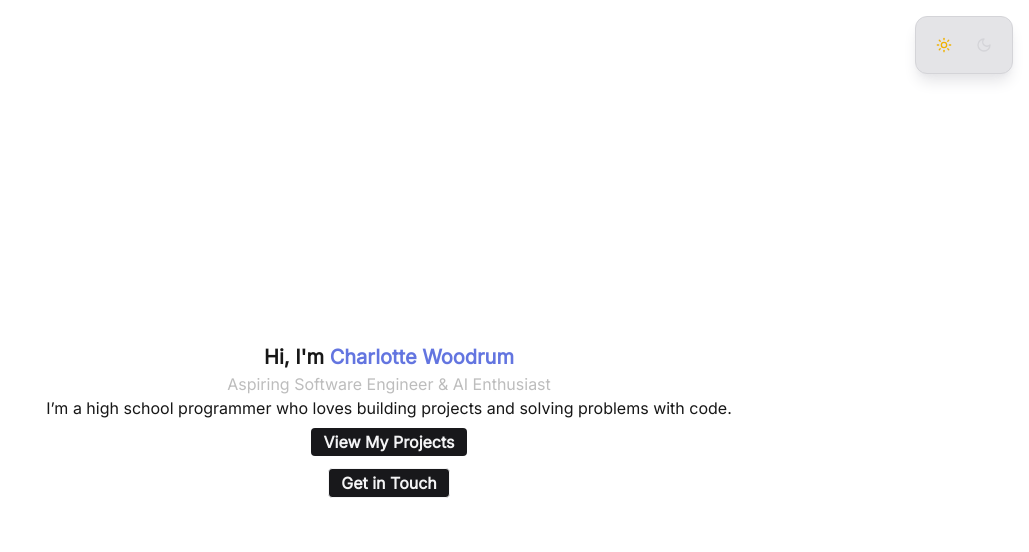
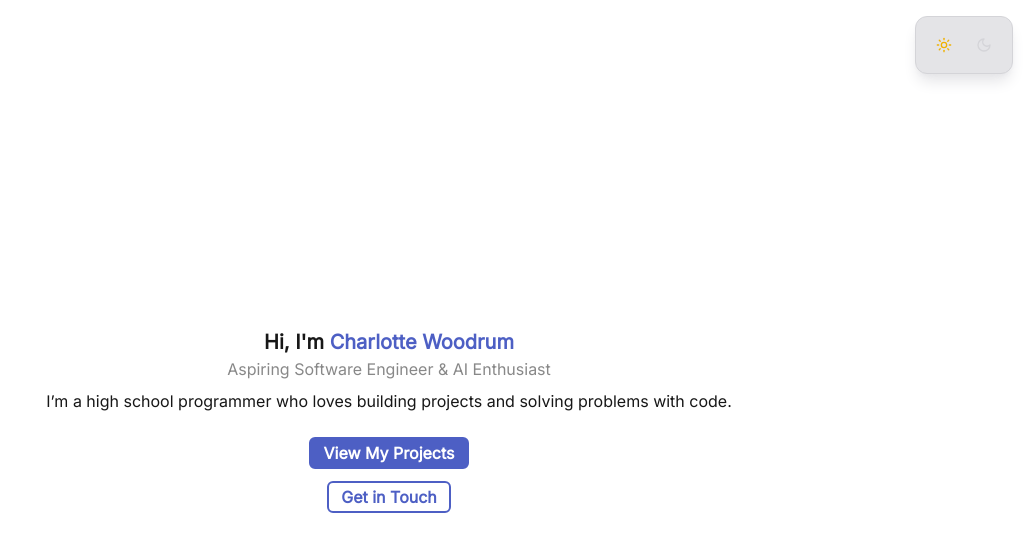
Before and after one commit to 108charlotte/new-portfolio, a Next.js app in the folder personal-website/: page / in a window 1280 px wide. Shown: the top 552 px of the page, without its empty margins (251-1280 px from the left). Built offline with nearby package versions, Linux system fonts and the light colour scheme.

Commit message:
styled buttons

```diff
--- a/personal-website/app/Hero.js
+++ b/personal-website/app/Hero.js
@@ -1,10 +1,6 @@
 import {motion} from "framer-motion";
 
 export default function Hero({ isDarkMode }) {
-  const button = isDarkMode
-    ? "bg-zinc-100 text-zinc-900 hover:bg-zinc-300"
-    : "bg-zinc-900 text-zinc-100 hover:bg-zinc-600";
-
   return (
     <motion.section
       id="hero"
@@ -23,18 +19,21 @@ export default function Hero({ isDarkMode }) {
       <h3 className="headline">
         Aspiring Software Engineer & AI Enthusiast
       </h3>
-      <p className="summary text-center">
+      <p className="summary text-center mt-2">
         I’m a high school programmer who loves building projects and solving problems with code.
       </p>
       <a
         href="#projects"
-        className={`projects-button inline-block px-3 py-0.5 mt-2 font-bold rounded transition ${button}`}
+        className="projects-button"
       >
         View My Projects
       </a>
       <a
         href="#contact"
-        className={`contact-button inline-block px-3 py-0.5 mt-3 border-1 font-bold rounded transition ${button}`}
+        className="contact-button inline-block px-3 py-0.5 mt-3 font-bold rounded transition"
+        style={{
+          border: "2px solid var(--accent-color)"
+        }}
       >
         Get in Touch
       </a>
--- a/personal-website/app/globals.css
+++ b/personal-website/app/globals.css
@@ -19,6 +19,7 @@
   --in-between-background: #626262;
   --lighter-background: #888888;
   --accent-color: #6375e0;
+  --headline-color: var(--in-between-background);
 }
 
 .light {
@@ -27,7 +28,8 @@
   --light-background: #e5e5e5;
   --in-between-background: #bdbdbd;
   --lighter-background: #f3f3f3;
-  --accent-color: #6375e0; /* or a different accent if you want */
+  --accent-color: #4d5fc4;
+  --headline-color: #888888;
 }
 
 html, body {
@@ -66,7 +68,7 @@ h2 {
 }
 
 .headline {
-  color: var(--in-between-background)
+  color: var(--headline-color);
 }
 
 .email {
@@ -81,6 +83,47 @@ h2:hover {
   color: var(--foreground);
 }
 
+.contact-button {
+  transition: background 0.2s, color 0.2s;
+  display: inline-block;
+  padding-left: 0.75rem;
+  padding-right: 0.75rem;
+  padding-top: 0.125rem;
+  padding-bottom: 0.125rem;
+  margin-top: 0.75rem;
+  font-weight: 700;
+  border-radius: 0.375rem;
+  border-width: 2px;
+  border-style: solid;
+  border-color: var(--accent-color);
+  color: var(--accent-color)
+}
+.contact-button:hover {
+  background: var(--accent-color);
+  color: #fff;
+}
+
+.projects-button {
+  transition: background 0.2s, color 0.2s;
+  display: inline-block;
+  padding-left: 0.75rem;
+  padding-right: 0.75rem;
+  padding-top: 0.125rem;
+  padding-bottom: 0.125rem;
+  margin-top: 1.5rem;
+  font-weight: 700;
+  border-radius: 0.375rem;
+  background: var(--accent-color);
+  color: #fff;
+  border: none;
+  border: 2px solid var(--accent-color);
+}
+.projects-button:hover {
+  background: transparent;
+  color: var(--accent-color);
+  border: 2px solid var(--accent-color);
+}
+
 /* Hide scrollbars for all elements */
 *::-webkit-scrollbar {
   display: none;
```
